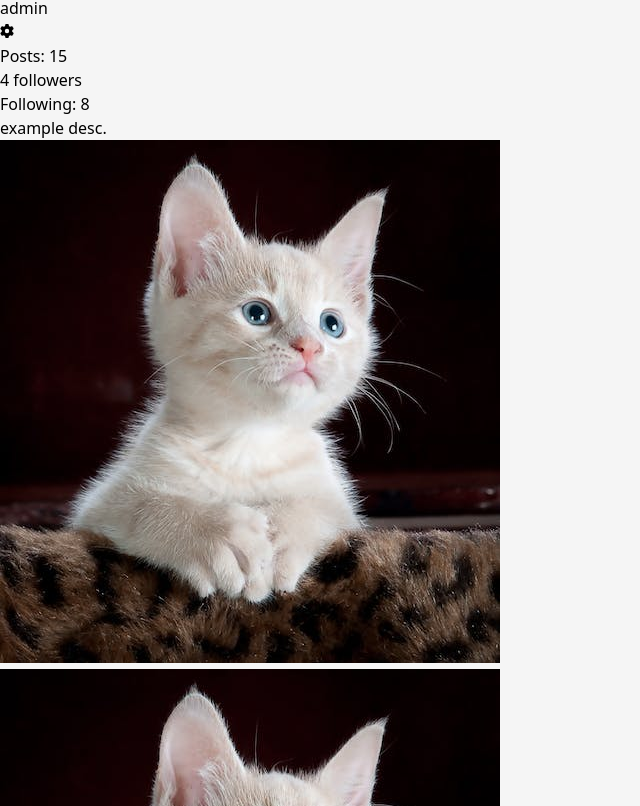
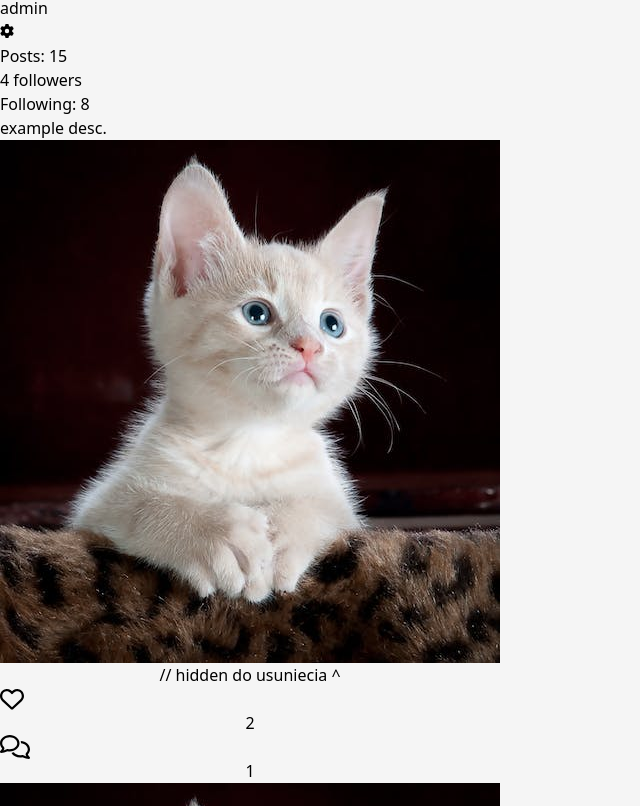
Before and after one commit to kappyllo/ig_clone, a React (Vite) app in the folder frontend/acustic_ig/: page /profile in a window 1280 px wide. Shown: the part 1434-2240 px from the top of the page, without its empty margins (0-640 px from the left). Built offline with nearby package versions, Linux system fonts and the light colour scheme.

Commit message:
Working on hover effect on photos.

```diff
--- /dev/null
+++ b/frontend/acustic_ig/src/UI/ProfilePhotoElement.tsx
@@ -0,0 +1,24 @@
+interface Props {
+  image: string;
+  likes: number;
+  comments: number;
+}
+
+export default function ProfilePhotoElement({ image, likes, comments }: Props) {
+  return (
+    <div>
+      <img className="w-56 hover:brightness-75" src={image} alt="" />
+      <div className="relative z-0 hidden">
+        // hidden do usuniecia ^
+        <div className="absolute top-20 z-20">
+          <img src="like.svg" alt="" />
+          <p>{likes}</p>
+          <img src="comments.svg" alt="" />
+          <p>{comments} </p>
+        </div>
+      </div>
+    </div>
+  );
+}
+
+// trzeba ikony nowe zrobic z bialym tlem.
--- a/frontend/acustic_ig/src/components/ProfilePhotos.tsx
+++ b/frontend/acustic_ig/src/components/ProfilePhotos.tsx
@@ -1,8 +1,10 @@
+import ProfilePhotoElement from "../UI/ProfilePhotoElement";
+
 const EXAMPLE_POSTS = [
-  { photo: "cat-story.jpeg" },
-  { photo: "cat-story.jpeg" },
-  { photo: "cat-story.jpeg" },
-  { photo: "cat-story.jpeg" },
+  { photo: "cat-story.jpeg", likes: 2, comments: 1 },
+  { photo: "cat-story.jpeg", likes: 6, comments: 0 },
+  { photo: "cat-story.jpeg", likes: 12, comments: 12 },
+  { photo: "cat-story.jpeg", likes: 1, comments: 4 },
 ];
 
 export default function ProfilePhotos() {
@@ -13,7 +15,11 @@ export default function ProfilePhotos() {
           return (
             <li>
               <button>
-                <img className="w-56" src={post.photo} alt="" />
+                <ProfilePhotoElement
+                  image={post.photo}
+                  likes={post.likes}
+                  comments={post.comments}
+                />
               </button>
             </li>
           );
```
